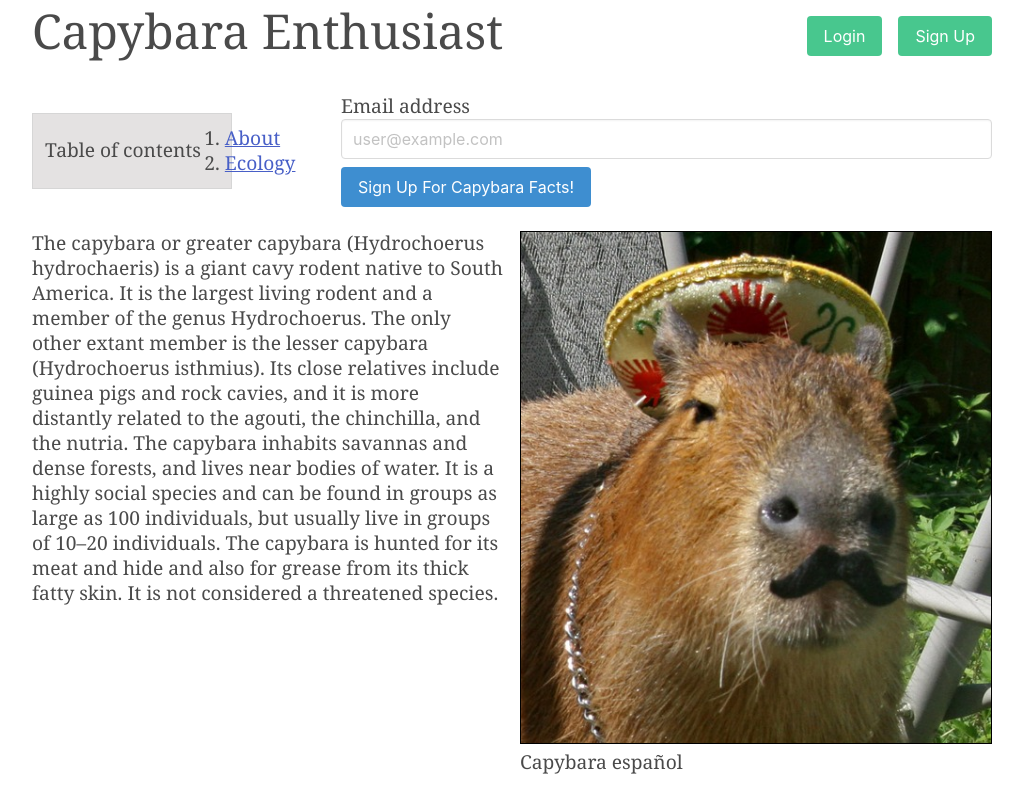
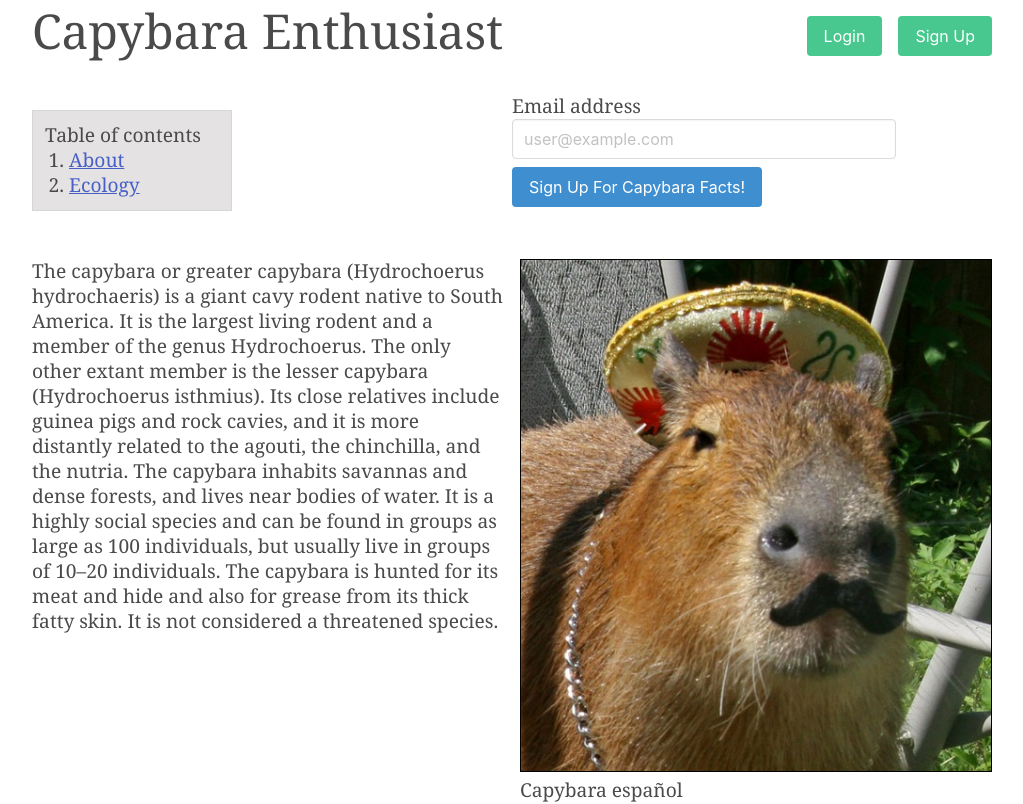
Before and after one commit to butterscotchstallion/capybara-enthusiast, a React (Vite) app in the folder src/: page / in a window 1280 px wide. Shown: the top 804 px of the page, without its empty margins (128-1151 px from the left). Built offline with nearby package versions, Linux system fonts and the light colour scheme; grey boxes are pictures that could not be loaded.

Commit message:
Fixes header area

```diff
--- a/src/src/App.scss
+++ b/src/src/App.scss
@@ -57,7 +57,7 @@ h2 {
 .wrapper>.header-button-area {
     margin: 1rem 0 0 0;
     justify-content: right;
-    gap: 1rem;
+    gap: 3rem;
     display: flex;
 
     .button-wrapper {
@@ -76,6 +76,9 @@ h2 {
 }
 
 .mailing-list-area {
+    justify-content: flex-end;
+    width: 80%;
+
     h3 {
         display: block;
     }
--- a/src/src/App.tsx
+++ b/src/src/App.tsx
@@ -16,9 +16,10 @@ function App() {
           </div>
         </header>
 
-        <div className='level'>
-          <section className='table-of-contents level-left'>
-            <div className='level-item'>
+        <div className='wrapper'>
+          <div className='grid-item'>
+            <section className='table-of-contents'>
+              <div className=''>
                 <h3>Table of contents</h3>
                 <ol>
                   <li>
@@ -30,9 +31,10 @@ function App() {
                 </ol>
               </div>
             </section>
+          </div>
 
-          <section className='level-right mailing-list-area'>
-            <div className='level-item'>
+          <div className='grid-item'>
+            <section className='mailing-list-area'>
               <form>
                 <label htmlFor='email-address'>Email address</label>
                 <input
@@ -45,8 +47,8 @@ function App() {
                   Sign Up For Capybara Facts!
                 </button>
               </form>
+            </section>
           </div>
-          </section>
         </div>
 
         <section className='wrapper' id='basic'>
```
Lines whose indentation alone changed are shown as unchanged.
